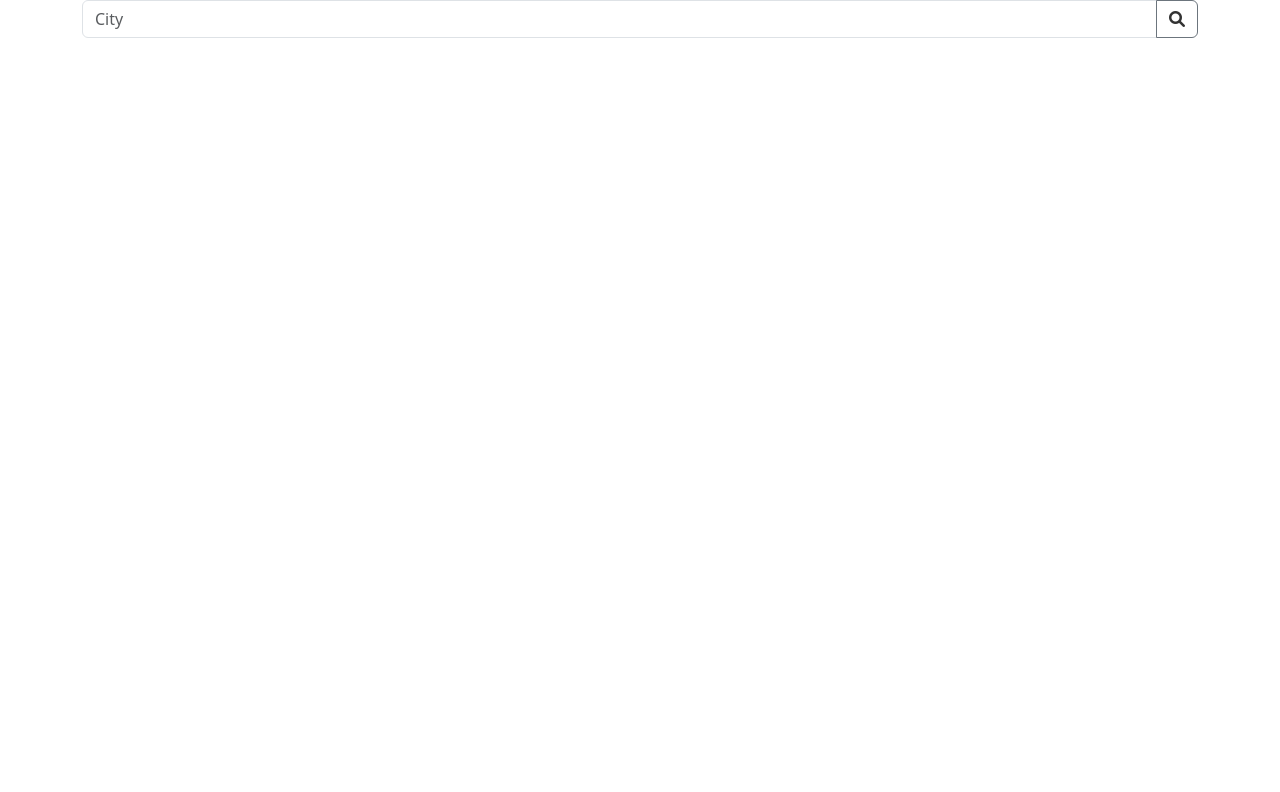
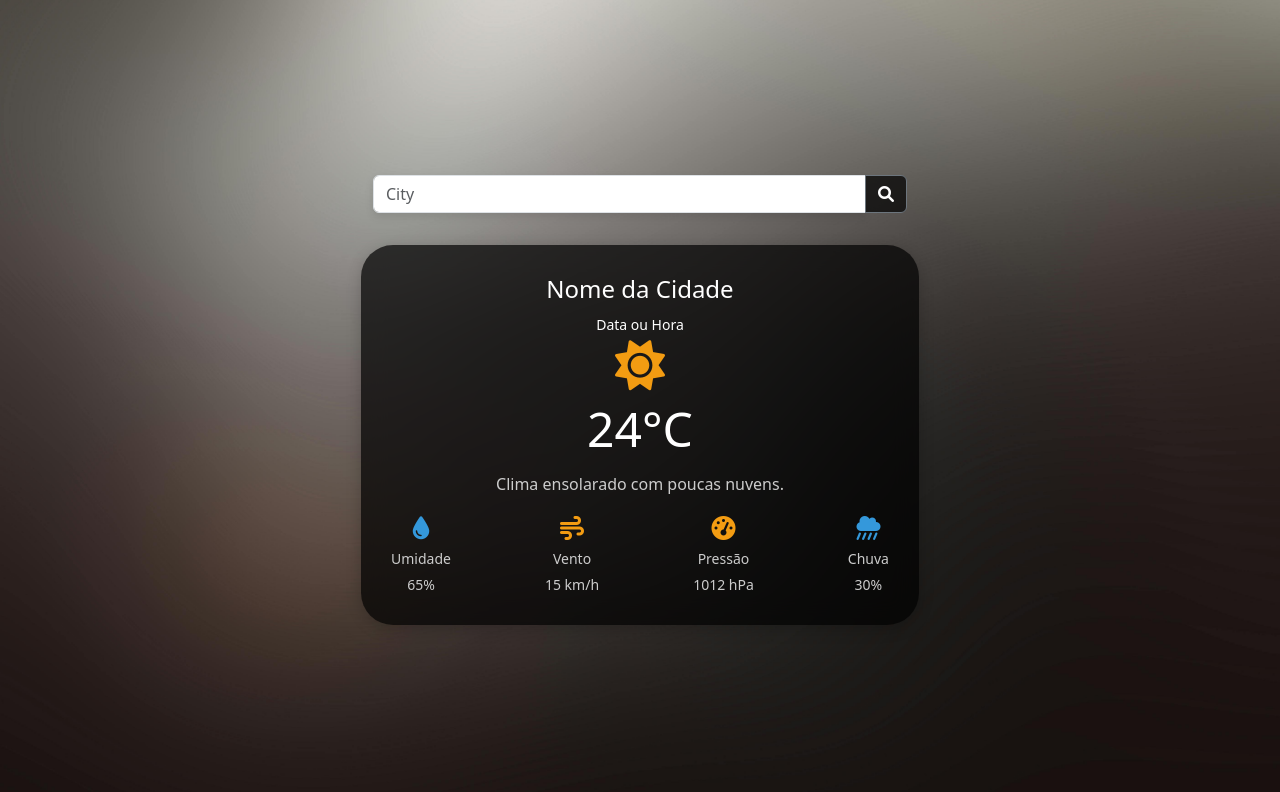
Before and after one commit to viniciusjuste/Check_Weather, an Angular app in the folder checkWeather/: page / in a window 1280 px wide. Shown: the top 792 px of the page. Built offline with nearby package versions, Linux system fonts and the light colour scheme; no server answers.

Commit message:
Criei a barra de pesquisa e o card que vai mostrar  o clima

```diff
--- a/checkWeather/src/app/components/weather/weather.component.css
+++ b/checkWeather/src/app/components/weather/weather.component.css
@@ -0,0 +1,111 @@
+.background-image {
+    background-image: url('../../../assets/images/background-blur.jpg');
+    background-size: cover;
+    background-position: center;
+    height: 100vh;
+    display: flex;
+    justify-content: center;
+    align-items: center;
+}
+
+.container {
+    width: 100%;
+    display: flex;
+    justify-content: center;
+}
+
+.row-weather {
+    width: 100%;
+    display: flex;
+    flex-direction: column;
+    align-items: center;
+}
+
+.btn-search {
+    background-color: rgba(0, 0, 0, 0.7);
+    backdrop-filter: blur(12px);
+}
+
+.input-group {
+    width: 50%;
+    margin-bottom: 2rem;
+}
+
+.form-control {
+    box-shadow: 0 4px 8px rgba(0, 0, 0, 0.1);
+}
+
+/* CARD WEATHER */
+.weather-card {
+    background-color: rgba(0, 0, 0, 0.7);
+    backdrop-filter: blur(12px);
+    border-radius: 2rem;
+    padding: 30px;
+    width: 350px;
+    box-shadow: 0 4px 15px rgba(0, 0, 0, 0.2);
+    text-align: center;
+    color: white;
+    width: 50%;
+}
+
+.weather-card h2 {
+    font-size: 24px;
+    margin-bottom: 10px;
+}
+
+.weather-card p {
+    font-size: 14px;
+    margin: 5px 0;
+}
+
+.weather-body {
+    display: flex;
+    flex-direction: column;
+    align-items: center;
+}
+
+.weather-icon i {
+    font-size: 50px;
+    color: #f39c12;
+}
+
+.temperature h3 {
+    font-size: 48px;
+    margin: 10px 0;
+    color: #fff;
+}
+
+.weather-description p {
+    font-size: 16px;
+    color: #ccc;
+}
+
+.weather-info {
+    display: flex;
+    justify-content: space-between;
+    margin-top: 15px;
+}
+
+.weather-info div {
+    text-align: center;
+}
+
+.weather-info i {
+    font-size: 24px;
+    color: #f39c12;
+}
+
+.weather-info span {
+    display: block;
+    margin-top: 5px;
+    font-size: 14px;
+    color: #ccc;
+}
+
+.weather-info .rain i {
+    color: #3498db;
+}
+
+.weather-info .humidity i {
+    color: #3498db;
+}
--- a/checkWeather/src/app/components/weather/weather.component.html
+++ b/checkWeather/src/app/components/weather/weather.component.html
@@ -1,8 +1,59 @@
+  <div class="background-image">
     <div class="container">
+      <div class="row row-weather">
         <div class="input-group">
           <input type="text" class="form-control" placeholder="City" aria-label="city" aria-describedby="button-addon2"
             [(ngModel)]="city">
-    <button class="btn btn-outline-secondary" type="button" id="button-addon2" (click)="getWeatherInRealTime()"><i
-        class="fa-solid fa-magnifying-glass" style="color: #333;"></i></button>
+          <button class="btn btn-search btn-outline-secondary" type="button" id="button-addon2" (click)="getWeatherInRealTime()"><i
+              class="fa-solid fa-magnifying-glass" style="color: #FFFF;"></i></button>
+        </div>
+          <div class="weather-card">
+            <!-- Título da cidade -->
+            <h2>Nome da Cidade</h2>
+            <p>Data ou Hora</p>
+
+            <!-- Corpo do card -->
+            <div class="weather-body">
+              <!-- Ícone do clima -->
+              <div class="weather-icon">
+                <i class="fa-solid fa-sun"></i> <!-- Ícone do clima -->
+              </div>
+
+              <!-- Temperatura -->
+              <div class="temperature">
+                <h3>24°C</h3> <!-- Temperatura -->
+              </div>
+
+              <!-- Descrição do clima -->
+              <div class="weather-description">
+                <p>Clima ensolarado com poucas nuvens.</p> <!-- Descrição do clima -->
               </div>
             </div>
+
+            <!-- Informações adicionais: Umidade, Vento, Pressão e Chuva -->
+            <div class="weather-info">
+              <div class="humidity">
+                <i class="fa-solid fa-droplet"></i> <!-- Ícone de umidade -->
+                <span>Umidade</span>
+                <span>65%</span> <!-- Umidade -->
+              </div>
+              <div>
+                <i class="fa-solid fa-wind"></i> <!-- Ícone de vento -->
+                <span>Vento</span>
+                <span>15 km/h</span> <!-- Velocidade do vento -->
+              </div>
+              <div>
+                <i class="fa-solid fa-tachometer-alt"></i> <!-- Ícone de pressão -->
+                <span>Pressão</span>
+                <span>1012 hPa</span> <!-- Pressão atmosférica -->
+              </div>
+              <div class="rain">
+                <i class="fa-solid fa-cloud-showers-heavy"></i> <!-- Ícone de chuva -->
+                <span>Chuva</span>
+                <span>30%</span> <!-- Percentual de chuva -->
+              </div>
+            </div>
+          </div>
+        </div>
+      </div>
+    </div>
```
Lines whose indentation alone changed are shown as unchanged.
